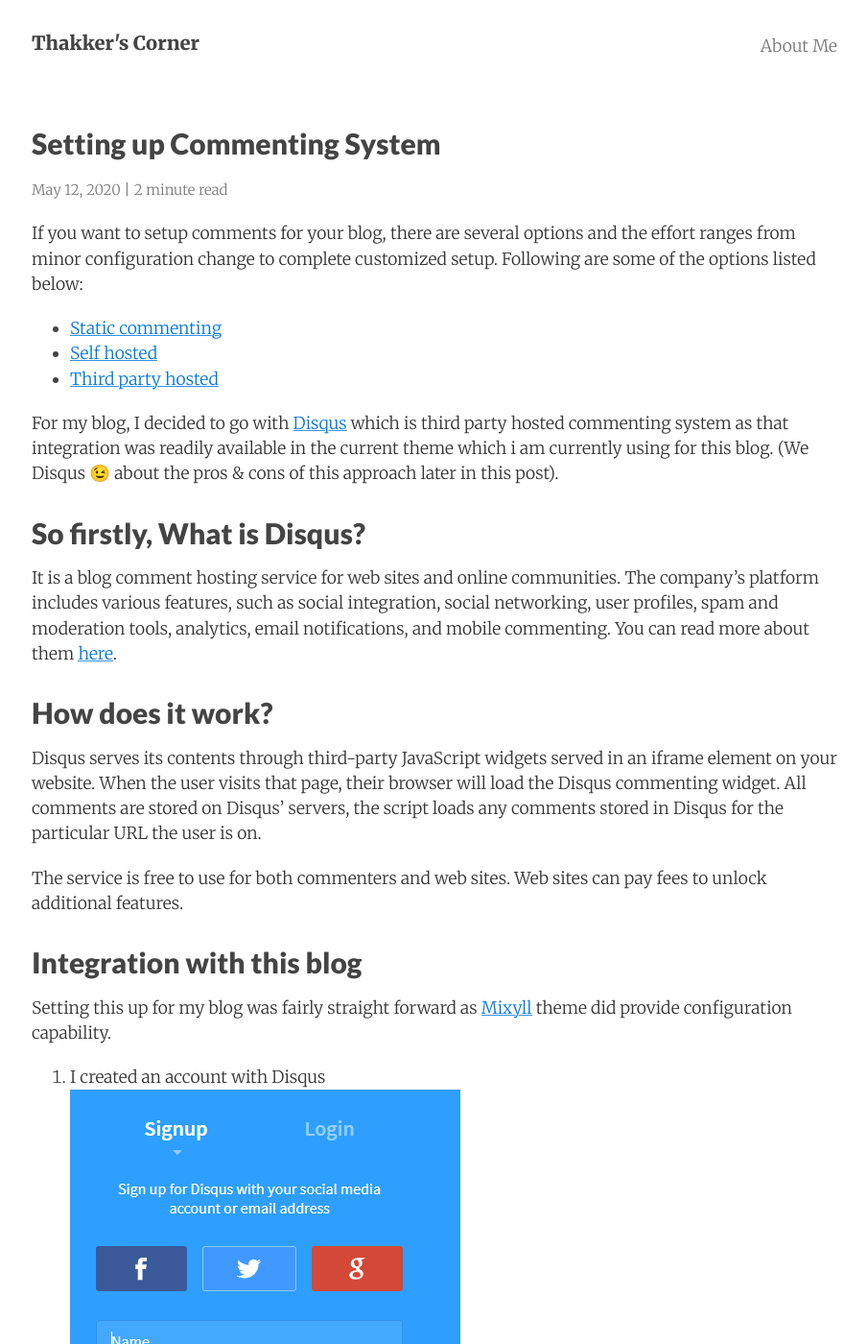
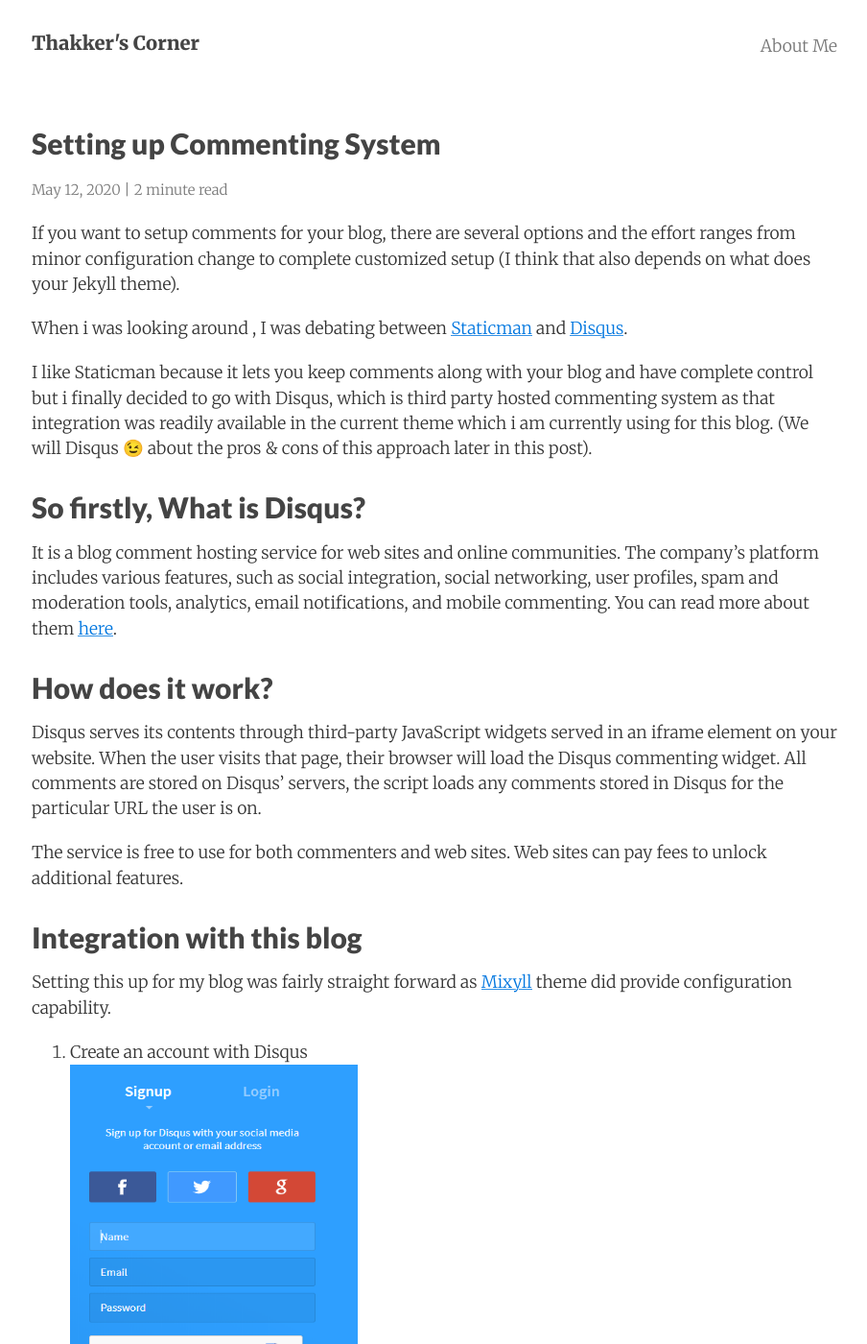
Before and after one commit to AdiThakker/AdiThakker.github.io, a Jekyll site: the page built from _posts/2020-05-12-Setting-up-comments.md, in a window 1280 px wide and 1400 px high. Shown: the whole window at 96% size, without its empty margins (187-1091 px from the left). Built offline with Jekyll 4.4.1, drawn with Linux system fonts in a browser that asks for light colours; nearby versions of some CDN libraries; comment, search, counter and statistics services are not loaded; some of the changed text lies outside the part shown.

Commit message:
update to the comments post

```diff
--- a/_posts/2020-05-12-Setting-up-comments.md
+++ b/_posts/2020-05-12-Setting-up-comments.md
@@ -6,13 +6,11 @@
 categories: Blogging, General
 ---
 
-If you want to setup comments for your blog, there are several options and the effort ranges from minor configuration change to complete customized setup. Following are some of the options listed below:
+If you want to setup comments for your blog, there are several options and the effort ranges from minor configuration change to complete customized setup (I think that also depends on what does your Jekyll theme).
 
-- [Static commenting](https://tlvince.com/static-commenting)
-- [Self hosted]()
-- [Third party hosted]()
+When i was looking around , I was debating between [Staticman](https://staticman.net/) and [Disqus](https://disqus.com/).
 
-For my blog, I decided to go with [Disqus](https://disqus.com/) which is third party hosted commenting system as that integration was readily available in the current theme which i am currently using for this blog. (We Disqus 😉 about the pros & cons of this approach later in this post).
+I like Staticman because it lets you keep comments along with your blog and have complete control but i finally decided to go with Disqus, which is third party hosted commenting system as that integration was readily available in the current theme which i am currently using for this blog. (We will Disqus 😉 about the pros & cons of this approach later in this post).
 
 ## So firstly, What is Disqus?
 
@@ -28,24 +26,24 @@
 
 Setting this up for my blog was fairly straight forward as [Mixyll](https://jekyll-themes.com/mixyll/) theme did provide configuration capability.
 
-1. I created an account with Disqus <br>
-![Setup]({{site.url}}/images/disqus-account-creation.png)
+1. Create an account with Disqus<br>
+![Setup]({{site.url}}/images/disqus-account-creation.png){:height="500px" width="300px"}
 
-2. Once that was done, I Select 2nd option - I want to install Disqus on my site <br>
-![Setup]({{site.url}}/images/disqus-account-setup.png)
+2. Once logged, select I want to install Disqus on my site <br>
+![Setup]({{site.url}}/images/disqus-account-setup.png){:height="500px" width="300px"}
 
-3. Configured new site and entered the website name. This shortname was needed for the configuration setting on my blog's _config.yml file <br>
-![Setup]({{site.url}}/images/disqus-website-setup.png)
+3. Configurea new site and enter the website name. This shortname is needed for the configuration setting on my blog's _config.yml file <br>
+![Setup]({{site.url}}/images/disqus-website-setup.png){:height="500px" width="600px"}
 
-4. Modified _config.yaml section to include the shortname for the disqus site. <br>
+4. Modify blog's _config.yaml to include the shortname for the disqus site. <br>
 ![Setup]({{site.url}}/images/disqus-config-setup.png)
 
-5. And thats it, Comments integrated!!! <br>
+5. And thats it, Comments are displayed!!! <br>
 ![Setup]({{site.url}}/images/disqus-comments-integrated.png)
 
-So it was very quick to get this integrated. There are some additional settings that you can tweak to customize it further and I'll be exploring / tweaking these after the comments start flowing on the blog 😊.
+So this was very quick, in few steps we got the commenting system integrated. There are some additional settings that you can tweak to customize it further on Disqus and I'll be exploring / tweaking these after the comments start flowing on the blog 😊.
 
-OK, so now lets talk about the pros & cons of this since Disqus is a third party hosted commenting system.
+Now finally lets talk about the pros & cons of this approach since Disqus is a third party hosted commenting system.
 
 ## Pros
 
@@ -53,8 +51,10 @@
 
 ## Cons
 
-- Comments stored on in a third-party service. This might be a big one depdending on your usage. Since this is a personal blog, its not much of an issue for me.
+- Comments stored on in a third-party service. This might be a big one depdending on your usage. Since this is a personal blog and i am just getting started, its not much of an issue for me.
 - Limited control over the user experience, look and feel, data, and <B>privacy</B>.
 - Moving your comments to a different solution could be involved as the data is hosted with third-party.
 
-## Other Considerations
+## Other Thoughts
+
+If using Disqus starts to become a issue, i might move to Staticman as i was keenly considering it in first place.
```
Also changed, not shown: images/disqus-comments-integrated.png.
